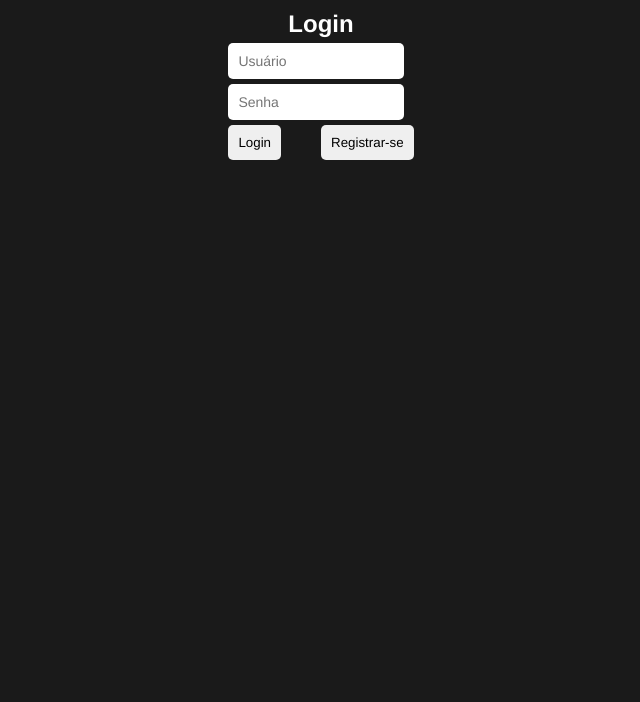
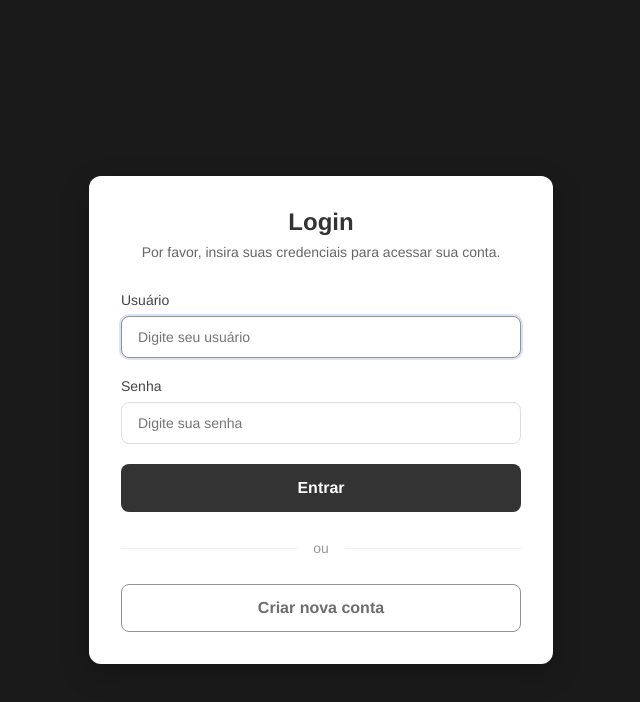
Before and after one commit to mateussinesio/bate-papo-frontend, a React (Vite) app: page / in a window 1280 px wide. Shown: the top 702 px of the page, without its empty margins (319-959 px from the left). Built offline with nearby package versions, Linux system fonts and the light colour scheme; no server answers.

Commit message:
update Login UI

```diff
--- a/src/components/Login.tsx
+++ b/src/components/Login.tsx
@@ -8,6 +8,7 @@ const Login: React.FC = () => {
   const [username, setUsername] = useState('');
   const [password, setPassword] = useState('');
   const [error, setError] = useState('');
+  const [isLoading, setIsLoading] = useState(false);
   const navigate = useNavigate();
   const { user, setUser } = useAuth();
 
@@ -19,6 +20,9 @@ const Login: React.FC = () => {
 
   const handleSubmit = async (e: React.FormEvent) => {
     e.preventDefault();
+    setIsLoading(true);
+    setError('');
+
     try {
       const response = await api.post('/auth/login', { username, password });
 
@@ -29,6 +33,8 @@ const Login: React.FC = () => {
       }
     } catch (err) {
       setError('Falha no login. Verifique suas credenciais.');
+    } finally {
+      setIsLoading(false);
     }
   };
 
@@ -38,37 +44,63 @@ const Login: React.FC = () => {
 
   return (
     <div className='login-container'>
+      <div className='login-card'>
+        <div className='login-header'>
           <h2>Login</h2>
-      <form onSubmit={handleSubmit}>
-        <div>
+          <p>Por favor, insira suas credenciais para acessar sua conta.</p>
+        </div>
+
+        <form onSubmit={handleSubmit} className='login-form'>
+          <div className='input-group'>
+            <label htmlFor='username'>Usuário</label>
             <input
+              id='username'
               type="text"
-            placeholder="Usuário"
+              placeholder="Digite seu usuário"
               value={username}
               onChange={(e) => setUsername(e.target.value)}
               required
+              autoFocus
             />
           </div>
-        <div>
+
+          <div className='input-group'>
+            <label htmlFor='password'>Senha</label>
             <input
+              id='password'
               type="password"
-            placeholder="Senha"
+              placeholder="Digite sua senha"
               value={password}
               onChange={(e) => setPassword(e.target.value)}
-            onKeyDown={(e) => {
-              if (e.key === 'Enter') {
-                handleSubmit(e);
-              }
-            }}
               required
             />
           </div>
-        <div className="login-buttons">
-          <button type="submit">Login</button>
-          <button type="button" onClick={handleRegisterClick}>Registrar-se</button>
+
+          {error && <div className='error-message'>{error}</div>}
+
+          <button
+            type="submit"
+            className='login-button'
+            disabled={isLoading}
+          >
+            {isLoading ? (
+              <span className='spinner'></span>
+            ) : 'Entrar'}
+          </button>
+
+          <div className='divider'>
+            <span>ou</span>
           </div>
+
+          <button
+            type="button"
+            onClick={handleRegisterClick}
+            className='register-button'
+          >
+            Criar nova conta
+          </button>
         </form>
-      {error && <p style={{ color: 'red' }}>{error}</p>}
+      </div>
     </div>
   );
 };
--- a/src/components/styles/login.css
+++ b/src/components/styles/login.css
@@ -1,34 +1,175 @@
 .login-container {
-    display: flex;
-    flex-direction: column;
-    align-items: center;
-    padding: 10px;
-    gap: 5px;
+  display: flex;
+  justify-content: center;
+  align-items: center;
+  min-height: 100vh;
+  padding: 20px;
 }
 
-.login-container h2 {
-    color: white;
+.login-card {
+  background-color: #fff;
+  border-radius: 12px;
+  box-shadow: 0 10px 30px rgba(0, 0, 0, 0.2);
+  width: 100%;
+  max-width: 400px;
+  padding: 32px;
+  animation: fadeIn 0.5s ease-in-out;
 }
 
-.login-container form {
-    display: flex;
-    flex-direction: column;
-    gap: 5px;
+.login-header {
+  text-align: center;
+  margin-bottom: 32px;
 }
 
-.login-container input {
-    padding: 10px;
-    border-radius: 5px;
-    font-size: 14px;
+.login-header h2 {
+  color: #333;
+  font-size: 24px;
+  margin-bottom: 8px;
 }
 
-.login-buttons {
-    display: flex;
-    gap: 40px;
+.login-header p {
+  color: #666;
+  font-size: 14px;
 }
 
-.login-buttons button {
-    padding: 10px;
-    border-radius: 5px;
-    cursor: pointer;
+.login-form {
+  display: flex;
+  flex-direction: column;
+  gap: 20px;
 }
+
+.input-group {
+  display: flex;
+  flex-direction: column;
+  gap: 8px;
+}
+
+.input-group label {
+  font-size: 14px;
+  color: #444;
+  font-weight: 500;
+}
+
+.input-group input {
+  padding: 12px 16px;
+  border: 1px solid #ddd;
+  border-radius: 8px;
+  font-size: 14px;
+  transition: border-color 0.3s;
+}
+
+.input-group input:focus {
+  outline: none;
+  border-color: #929292;
+  box-shadow: 0 0 0 2px rgba(74, 107, 223, 0.2);
+}
+
+.login-button {
+  padding: 14px;
+  background-color: #333;
+  color: white;
+  border: none;
+  border-radius: 8px;
+  font-size: 16px;
+  font-weight: 600;
+  cursor: pointer;
+  transition: background-color 0.3s;
+  display: flex;
+  justify-content: center;
+  align-items: center;
+  height: 48px;
+}
+
+.login-button:hover {
+  background-color: #444;
+}
+
+.login-button:disabled {
+  background-color: #a0a0a0;
+  cursor: not-allowed;
+}
+
+.register-button {
+  padding: 14px;
+  background-color: transparent;
+  color: #6d6d6d;
+  border: 1px solid #929292;
+  border-radius: 8px;
+  font-size: 16px;
+  font-weight: 600;
+  cursor: pointer;
+  transition: all 0.3s;
+}
+
+.register-button:hover {
+  background-color: rgba(68, 68, 68, 0.1);
+}
+
+.error-message {
+  color: #e74c3c;
+  background-color: rgba(231, 76, 60, 0.1);
+  padding: 12px;
+  border-radius: 8px;
+  font-size: 14px;
+  text-align: center;
+}
+
+.divider {
+  display: flex;
+  align-items: center;
+  color: #999;
+  font-size: 14px;
+  margin: 8px 0;
+}
+
+.divider::before,
+.divider::after {
+  content: "";
+  flex: 1;
+  border-bottom: 1px solid #eee;
+}
+
+.divider::before {
+  margin-right: 16px;
+}
+
+.divider::after {
+  margin-left: 16px;
+}
+
+.spinner {
+  width: 20px;
+  height: 20px;
+  border: 3px solid rgba(255, 255, 255, 0.3);
+  border-radius: 50%;
+  border-top-color: white;
+  animation: spin 1s ease-in-out infinite;
+}
+
+@keyframes spin {
+  to {
+    transform: rotate(360deg);
+  }
+}
+
+@keyframes fadeIn {
+  from {
+    opacity: 0;
+    transform: translateY(20px);
+  }
+
+  to {
+    opacity: 1;
+    transform: translateY(0);
+  }
+}
+
+@media (max-width: 480px) {
+  .login-card {
+    padding: 24px;
+  }
+
+  .login-header h2 {
+    font-size: 20px;
+  }
+}
```
Also changed, not shown: 1 other file (tests, documents, lock files or other folders). Lines whose indentation alone changed are shown as unchanged.
